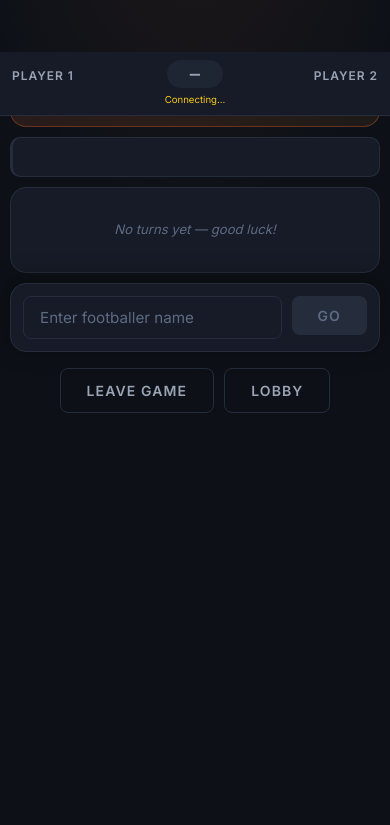
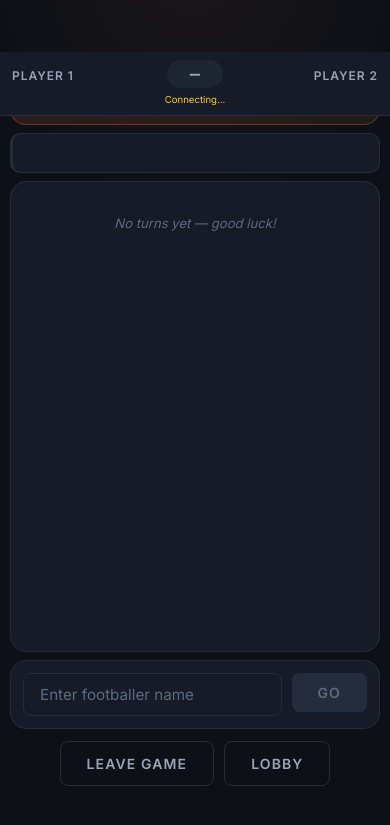
Before and after one commit to StevenGuiry/premier-league-dartsgame, a Flask app: template templates/game.html in a window 390 px wide. Shown: the top 825 px of the page. Run offline with Flask 3, Linux system fonts and the light colour scheme; the template is opened without the code that fills it, so the values that code supplies are empty; some libraries are stand-ins or nearby versions.

Commit message:
Restore PR #4 fixes that never reached main (timer stall, disconnect credit, scoreboard, keyboard)
* Fix: disconnect-timeout win not credited; avoid mobile keyboard re-pop

When a multiplayer opponent disconnected for 60s, _handle_disconnect_timeout
emitted game_over naming the remaining player as winner but left their score
unchanged and marked the game 'abandoned'. _record_game_players then recorded
won=(score<=0)=False for everyone, so the winner got no credit and the game was
excluded from recent-games history. Now mirrors on_leave_game: winner score set
to 0, status 'finished' — the win is correctly recorded.

Also guard enableInput() to focus the input only on the disabled->enabled
transition, so repeated game_state renders during your turn no longer re-pop
the mobile keyboard.

https://claude.ai/code/session_01AStYkCDdSaeFxgZFfS3GSY

* Fix: solo opening turn never times out; add client re-sync safety net

The solo game route called start_turn_timer but never scheduled _expire_turn
(multiplayer does this in on_join_game, rematch in on_rematch). So the human's
first solo turn had a client countdown with no server-side forfeit — when it hit
0 the turn never advanced and the player was stuck, unable to play. The route now
schedules the opening-turn expiry like the other paths.

Defence in depth: added a side-effect-free request_state socket handler, and the
client now pulls fresh state when its countdown reaches 0, so a missed
forfeit/advance event (or client clock skew) can never leave the board stalled.

https://claude.ai/code/session_01AStYkCDdSaeFxgZFfS3GSY

* Restore scoreboard viewport-height fix lost in PR #4 merge

The 95422d5 "merge main into branch" commit took main's side of style.css and
game.html, silently reverting the scoreboard-overlap fix (fe87e9f). This
re-applies it: .game-main becomes a fixed-viewport flex column (height
calc(100dvh - nav - scoreboard); overflow hidden), the turn feed flexes to
fill and scrolls internally, the input dock and game-footer are non-scrolling
flex items anchored below it (game-footer moved inside game-main). No
page-level scrolling on the game screen, so the sticky scoreboard can never
cover the prompt.

https://claude.ai/code/session_01AStYkCDdSaeFxgZFfS3GSY

---------

Co-authored-by: Claude <noreply@anthropic.com>

```diff
--- a/static/css/style.css
+++ b/static/css/style.css
@@ -522,14 +522,17 @@ nav {
     100% { opacity: 0; transform: translateY(-40px); }
 }
 
-/* Main game column */
+/* Main game column — fixed viewport height so feed scrolls, nothing overlaps scoreboard */
 .game-main {
     max-width: 680px;
     margin: 0 auto;
-    padding: 20px 16px 0;
+    padding: 12px 16px 8px;
     display: flex;
     flex-direction: column;
-    gap: 12px;
+    gap: 10px;
+    height: calc(100vh - 52px - 80px);
+    height: calc(100dvh - 52px - 80px);
+    overflow: hidden;
 }
 
 /* Prompt hero */
@@ -563,13 +566,14 @@ nav {
 .message-strip.info    { border-left-color: var(--opp); color: var(--opp); }
 .message-strip.error   { border-left-color: var(--danger); color: var(--danger); }
 
-/* Turn feed */
+/* Turn feed — grows to fill remaining height between prompt and dock */
 .turn-feed {
     background: var(--surface);
     border: 1px solid var(--surface-3);
     border-radius: var(--radius-lg);
     overflow-y: auto;
-    max-height: 280px;
+    flex: 1;
+    min-height: 0;
     padding: 8px;
 }
 .feed-empty {
@@ -618,7 +622,7 @@ nav {
 .feed-row.bust   .feed-result { color: var(--warn); }
 .feed-row.forfeit .feed-result { color: var(--danger); }
 
-/* Input dock */
+/* Input dock — fixed at bottom of game-main flex column */
 .input-dock {
     background: var(--surface);
     border: 1px solid var(--surface-3);
@@ -627,10 +631,8 @@ nav {
     display: flex;
     gap: 10px;
     align-items: flex-start;
-    position: sticky;
-    bottom: 0;
+    flex-shrink: 0;
     z-index: 50;
-    box-shadow: 0 -4px 24px rgba(0,0,0,0.4);
 }
 .autocomplete-container { position: relative; flex: 1; }
 #player_name {
@@ -680,13 +682,11 @@ nav {
 
 /* Game footer (leave button) */
 .game-footer {
-    max-width: 680px;
-    margin: 16px auto 32px;
     display: flex;
     justify-content: center;
     gap: 10px;
-    flex-wrap: wrap;
-    padding: 0 16px;
+    flex-shrink: 0;
+    padding: 4px 0 0;
 }
 
 /* Win overlay */
@@ -928,9 +928,8 @@ nav {
     .sb-center  { padding: 6px 10px; }
     .timer-pill { font-size: 0.9rem; padding: 3px 10px; }
 
-    .game-main  { padding: 12px 10px 0; gap: 10px; }
+    .game-main  { padding: 10px 10px 6px; gap: 8px; height: calc(100vh - 52px - 64px); height: calc(100dvh - 52px - 64px); }
     .prompt-hero { font-size: 0.95rem; padding: 14px 16px; }
-    .turn-feed  { max-height: 200px; }
     .input-dock { padding: 12px; }
 
     .profile-stats-row { flex-direction: column; }
--- a/static/js/game.js
+++ b/static/js/game.js
@@ -281,7 +281,13 @@
             const secs = Math.max(0, Math.ceil(deadline - Date.now() / 1000));
             timerEl.textContent = secs + 's';
             timerEl.classList.toggle('urgent', secs <= 10);
-            if (secs <= 0) stopCountdown();
+            if (secs <= 0) {
+                stopCountdown();
+                // Safety net: the server forfeits/advances on expiry. If that
+                // event was missed (or our clock is ahead), pull fresh state so
+                // we never stall at 0.
+                if (!gameOver) socket.emit('request_state', { code: CODE });
+            }
         }
     }
     function stopCountdown() {
@@ -373,7 +379,11 @@
     });
 
     // ── Helpers ───────────────────────────────────────────────
-    function enableInput()  { inputEl.disabled = false; submitBtn.disabled = false; inputEl.focus(); }
+    function enableInput()  {
+        const wasDisabled = inputEl.disabled;
+        inputEl.disabled = false; submitBtn.disabled = false;
+        if (wasDisabled) inputEl.focus();  // only on transition — avoids re-popping mobile keyboard
+    }
     function disableInput() { inputEl.disabled = true;  submitBtn.disabled = true; }
 
     function setStatus(text, color) {
--- a/templates/game.html
+++ b/templates/game.html
@@ -45,11 +45,11 @@
         <button class="btn" id="submit-btn" disabled>Go</button>
     </div>
 
-</div>
+    <div class="game-footer">
+        <button class="btn btn-ghost" id="leave-btn">Leave Game</button>
+        <a href="{{ url_for('main.lobby') }}" class="btn btn-ghost">Lobby</a>
+    </div>
 
-<div class="game-footer">
-    <button class="btn btn-ghost" id="leave-btn">Leave Game</button>
-    <a href="{{ url_for('main.lobby') }}" class="btn btn-ghost">Lobby</a>
 </div>
 
 <!-- Win overlay -->
```
Also changed, not shown: app/routes.py (+8 -0 lines), app/sockets.py (+18 -2 lines).
